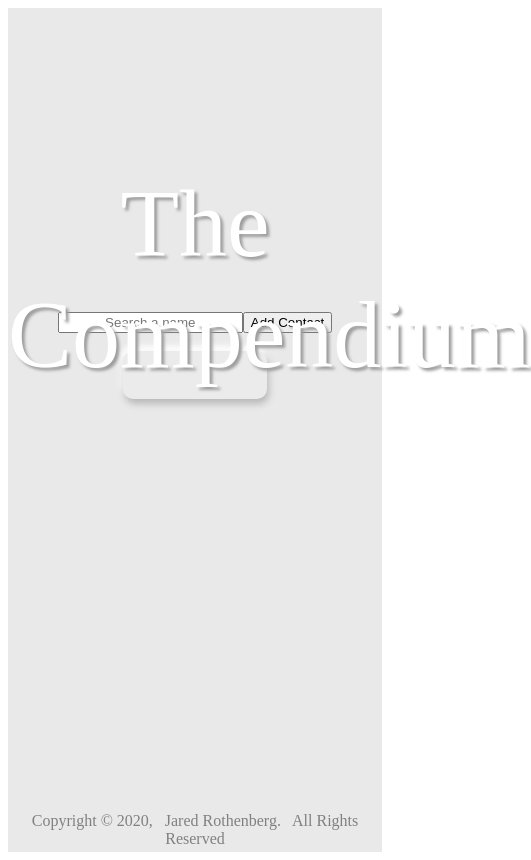
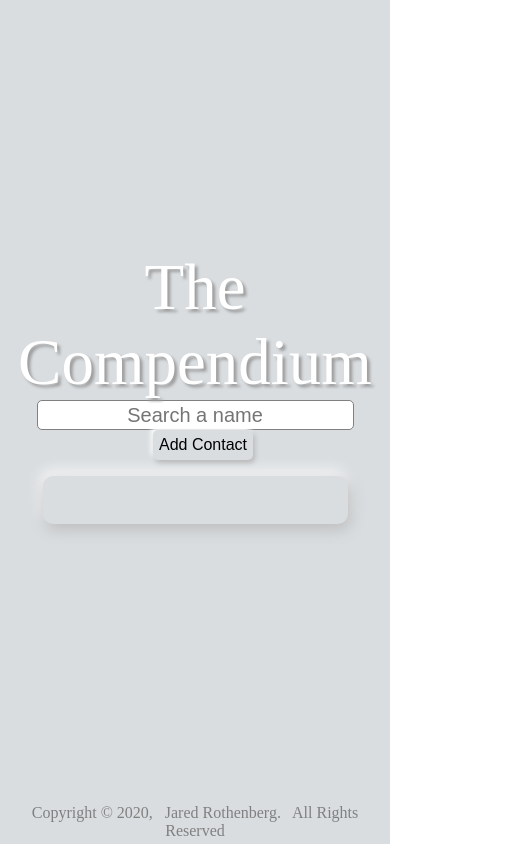
Before and after one commit to jaredar1232/contact-book, a React (Create React App) app: page / in a window 390 px wide. Shown: the whole page, 531 px wide, since content can reach past the window. Built offline with nearby package versions, Linux system fonts and the light colour scheme; no server answers.

Commit message:
CSS overhaul

```diff
--- a/src/App.tsx
+++ b/src/App.tsx
@@ -75,18 +75,17 @@ export const App: React.FC = () => {
           <SearchBar inputText={inputText} setInputText={setInputText} />
           <AddButton setDisplayAddModal={setDisplayAddModal} />
         </div>
-        <br></br>
+
         <NamesList
           filteredListOfNames={filteredListOfNames}
           nameClickHandler={nameClickHandler}
         />
-        <br></br>
+
         <AddModal
           displayAddModal={displayAddModal}
           getAllNames={getAllNames}
           setDisplayAddModal={setDisplayAddModal}
         />
-        <br></br>
 
         <ContactModal
           selectedName={selectedName}
--- a/src/Components/AddButton.tsx
+++ b/src/Components/AddButton.tsx
@@ -7,7 +7,7 @@ interface Props {
 export const AddButton: React.FC<Props> = (props) => {
   return (
     <button
-      className="add-button"
+      className="add-button button"
       onClick={() => props.setDisplayAddModal(true)}
     >
       Add Contact
--- a/src/Components/AddModal.tsx
+++ b/src/Components/AddModal.tsx
@@ -105,7 +105,7 @@ export const AddModal: React.FC<Props> = (props) => {
       <div>
         <div className="add-modal-content ">
           <div
-            className="add-modal-exit"
+            className="exit-button"
             onClick={() => props.setDisplayAddModal(!props.displayAddModal)}
           >
             X
@@ -190,7 +190,7 @@ export const AddModal: React.FC<Props> = (props) => {
           </div>
 
           <button
-            className="add-modal-save-button"
+            className="button"
             onClick={() => {
               submitDataHandler();
             }}
--- a/src/Components/ContactModal/ContactModal.tsx
+++ b/src/Components/ContactModal/ContactModal.tsx
@@ -63,7 +63,7 @@ export const ContactModal: React.FC<Props> = (props) => {
     >
       <div className="contact-modal-content">
         <div
-          className="contact-modal-exit"
+          className="exit-button"
           onClick={() => props.setDisplayInfoModal(!props.displayInfoModal)}
         >
           X
@@ -122,7 +122,7 @@ export const ContactModal: React.FC<Props> = (props) => {
         </div>
 
         <button
-          className="contact-modal-delete-all-button"
+          className="contact-modal-delete-all-button button"
           onClick={() => deleteContactByID(props.selectedID)}
         >
           Delete Contact
--- a/src/Components/ContactModal/DataList.tsx
+++ b/src/Components/ContactModal/DataList.tsx
@@ -93,11 +93,14 @@ export const DataList: React.FC<Props> = (props) => {
         )}
       </div>
 
-      <button className="datalist-button" onClick={() => editOnClickHandler()}>
+      <button
+        className="datalist-button button"
+        onClick={() => editOnClickHandler()}
+      >
         {editing ? "Save" : "Edit"}
       </button>
       <button
-        className="datalist-button"
+        className="datalist-button button"
         onClick={() =>
           deleteDataFieldQuery(props.dataType, props.dataForContact)
         }
--- a/src/index.css
+++ b/src/index.css
@@ -1,5 +1,5 @@
 body {
-  /* margin: 0; */
+  margin: 0;
   /* font-family: -apple-system, BlinkMacSystemFont, "Segoe UI", "Roboto", "Oxygen",
     "Ubuntu", "Cantarell", "Fira Sans", "Droid Sans", "Helvetica Neue",
     sans-serif; */
@@ -15,25 +15,30 @@ code {
 .page-container {
   position: relative;
   min-height: 100vh;
-  background-color: rgb(233, 233, 233);
+  background-color: rgb(217, 221, 224);
 }
 
 .content-wrap {
-  padding-top: 19rem;
-  padding-bottom: 2.5rem;
+  padding-top: 400px;
+  padding-bottom: 50px;
 }
 
 .header {
   position: absolute;
   top: 0;
-  padding-top: 10rem;
-  font-size: 6rem;
+  padding-top: 250px;
+  font-size: 100px;
   text-align: center;
-  height: 6rem;
   text-align: center;
   width: 100%;
   color: white;
   text-shadow: 3px 3px 3px rgb(158, 158, 158);
+}
+
+@media (max-width: 750px) {
+  .header {
+    font-size: 65px;
+  }
 }
 
 .search-and-add {
@@ -45,38 +50,81 @@ code {
 .searchbar-container {
   display: inline-block;
   text-align: center;
-  padding: 0rem;
+  padding: 0;
   text-align: center;
   width: auto;
 }
 
 .searchbar-input {
   text-align: center;
+  border: 1px solid grey;
+  border-radius: 5px;
+  font-size: 20px;
+  padding: 2.5px 25px 2.5px 25px;
+}
+
+.button:hover,
+.button:focus {
+  box-shadow: 2px 3px 10px rgb(255, 255, 255), -2px -5px 10px rgb(255, 255, 255);
+  transition: 0.4s;
+}
+
+.button {
+  display: inline-block;
+  cursor: pointer;
+  padding: 6px;
+  background-color: rgb(217, 221, 224);
+  color: black;
+  border: none;
+  border-radius: 5px;
+  box-shadow: 2px 3px 5px rgb(185, 185, 185), -2px -3px 5px rgb(255, 255, 255);
+  font-size: 16px;
 }
 
 .add-button {
-  display: inline-block;
-  cursor: pointer;
+  margin: 0 0 0 16px;
 }
 
 .names-list {
   border-radius: 10px;
-  box-shadow: 2px 5px 7px rgb(185, 185, 185), -2px -5px 7px rgb(255, 255, 255);
+  box-shadow: 2px 5px 15px rgb(185, 185, 185), -2px -5px 15px rgb(255, 255, 255);
   width: 30%;
-  margin: 0 auto;
+  margin: 16px auto 16px auto;
   text-align: center;
-  padding: 1rem;
-  background-color: rgb(235, 235, 235);
+  padding: 16px;
+  background-color: rgb(217, 221, 224);
+}
+
+@media (max-width: 750px) {
+  .names-list {
+    width: 70%;
+  }
 }
 
 .a-name {
-  border-radius: 10px;
+  border-radius: 5px;
   box-shadow: 2px 5px 7px rgb(185, 185, 185), -2px -5px 7px rgb(255, 255, 255);
   width: 60%;
-  margin: 1rem auto;
+  margin: 16px auto;
   text-align: center;
-  font-size: 1.5rem;
+  font-size: 24px;
   cursor: pointer;
+  padding: 0 5px;
+}
+
+.a-name:hover,
+.a-name:focus {
+  box-shadow: 2px 3px 10px rgb(255, 255, 255), -2px -5px 10px rgb(255, 255, 255);
+  transition: 0.2s;
+}
+
+@keyframes fadeIn {
+  0% {
+    opacity: 0;
+  }
+  100% {
+    opacity: 1;
+  }
 }
 
 .add-modal {
@@ -89,23 +137,40 @@ code {
   overflow: auto; /* Enable scroll if needed */
   background-color: rgb(0, 0, 0); /* Fallback color */
   background-color: rgba(0, 0, 0, 0.6); /* Black w/ opacity */
+  animation: fadeIn 0.5s;
+}
+
+@keyframes popup {
+  0% {
+    transform: scale(0.1);
+  }
+  100% {
+    transform: scale(1);
+  }
 }
 
 .add-modal-content {
-  background-color: #e6e6e6;
+  background-color: rgb(217, 221, 224);
   margin: 15% auto; /* 15% from the top and centered */
   padding: 20px;
   border: 1px solid #888;
   width: 50%; /* Could be more or less, depending on screen size */
   border-radius: 10px;
+  animation: popup 0.5s;
 }
 
-.add-modal-exit {
+.exit-button {
   color: #aaa;
   float: right;
   font-size: 28px;
   font-weight: bold;
   cursor: pointer;
+}
+
+.exit-button:hover,
+.exit-button:focus {
+  transition: 0.2s;
+  color: black;
 }
 
 .add-modal-header {
@@ -117,17 +182,19 @@ code {
 }
 
 .add-modal-name-container {
+  background-color: rgb(217, 221, 224);
   text-align: center;
   border-radius: 10px;
-  box-shadow: 2px 5px 7px rgb(185, 185, 185), -2px -5px 7px rgb(255, 255, 255);
-  width: 25%;
+  box-shadow: 2px 5px 10px rgb(185, 185, 185), -2px -5px 10px rgb(255, 255, 255);
+  width: 70%;
   margin: 0px auto;
 }
 
 .add-modal-inputs {
-  padding: 5px;
+  padding: 5px 10px 5px 10px;
   text-align: center;
   margin: 5px;
+  font-size: 16px;
 }
 
 .add-modal-secondary-inputs {
@@ -136,15 +203,11 @@ code {
 
 .add-modal-secondary-inputs-sub {
   border-radius: 10px;
-  background-color: rgb(233, 233, 233);
-  width: 80%;
-  margin: 16px auto;
+  background-color: rgb(217, 221, 224);
+  width: 90%;
+  margin: 1.5rem auto;
   text-align: center;
-  box-shadow: 2px 5px 7px rgb(185, 185, 185), -2px -5px 7px rgb(255, 255, 255);
-}
-
-.add-modal-save-button {
-  cursor: pointer;
+  box-shadow: 2px 5px 10px rgb(185, 185, 185), -2px -5px 10px rgb(255, 255, 255);
 }
 
 .contact-modal {
@@ -157,15 +220,17 @@ code {
   overflow: auto; /* Enable scroll if needed */
   background-color: rgb(0, 0, 0); /* Fallback color */
   background-color: rgba(0, 0, 0, 0.6); /* Black w/ opacity */
+  animation: fadeIn 0.5s;
 }
 
 .contact-modal-content {
-  background-color: #e6e6e6;
+  background-color: rgb(217, 221, 224);
   margin: 15% auto; /* 15% from the top and centered */
   padding: 20px;
   border: 1px solid #888;
   width: 70%; /* Could be more or less, depending on screen size */
   border-radius: 10px;
+  animation: popup 0.5s;
 }
 
 .contact-modal-exit {
@@ -186,9 +251,9 @@ code {
 
 .contact-modal-name {
   border-radius: 10px;
-  background-color: rgb(233, 233, 233);
+  background-color: rgb(217, 221, 224);
   width: 70%;
-  font-size: 1.5rem;
+  font-size: 24px;
   margin: 16px auto;
   text-align: center;
   box-shadow: 2px 5px 7px rgb(185, 185, 185), -2px -5px 7px rgb(255, 255, 255);
@@ -207,11 +272,11 @@ code {
 .contact-modal-datalist {
   display: inline-block;
   border-radius: 10px;
-  background-color: rgb(233, 233, 233);
+  background-color: rgb(217, 221, 224);
   width: auto;
   font-size: 1.2rem;
-  margin: 16px 1rem;
-  padding: 1rem;
+  margin: 16px 16px;
+  padding: 16px;
   text-align: center;
   box-shadow: 2px 5px 7px rgb(185, 185, 185), -2px -5px 7px rgb(255, 255, 255);
 }
@@ -222,11 +287,14 @@ code {
   margin: 0 auto;
   width: auto;
   padding: 2px;
-  font-size: 1rem;
+  font-size: 16px;
+  border: 1px solid grey;
+  border-radius: 5px;
 }
 
 .datalist-button {
   cursor: pointer;
+  margin: 7px;
 }
 
 .footer {
```
Also changed, not shown: package 2.json (added, +56 -0 lines).
